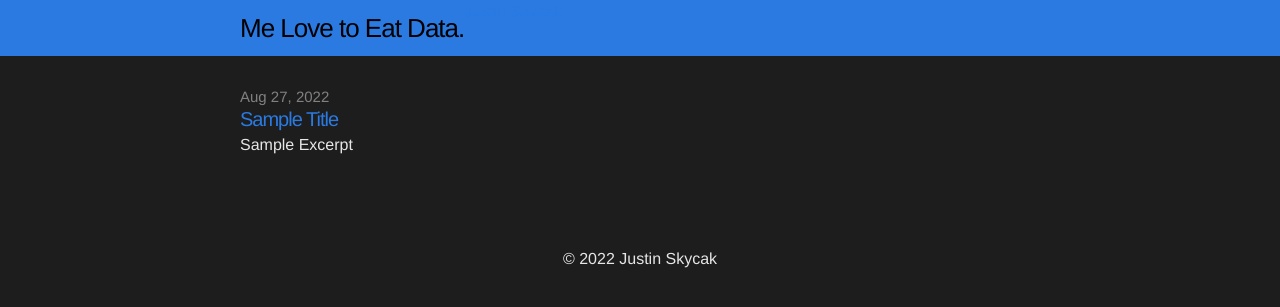
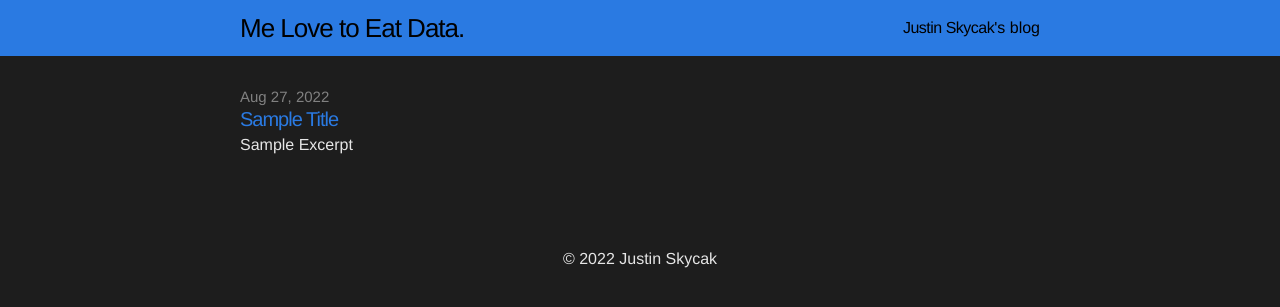
Before and after one commit to quantmonster/quantmonster.github.io, a Jekyll site: the page built from index.html, in a window 1280 px wide. Shown: the top 307 px of the page. Built offline with Jekyll 4.4.1, drawn with Linux system fonts in a browser that asks for light colours.

Commit message:
Update header.html

```diff
--- a/_includes/header.html
+++ b/_includes/header.html
@@ -21,6 +20,7 @@
         {% for page in site.pages %}
           {% if page.title and page.includelink %}<a class="page-link" href="{{ page.url | prepend: site.baseurl }}">{{ page.title }}</a>{% endif %}
         {% endfor %}
+        <a class="page-link" href="https://justinmath.com" target="_blank">Justin Skycak</a>'s blog
       </div>
     </nav>
   </div>
```
Also changed, not shown: other parts of _includes/header.html (+0 -1 lines).
